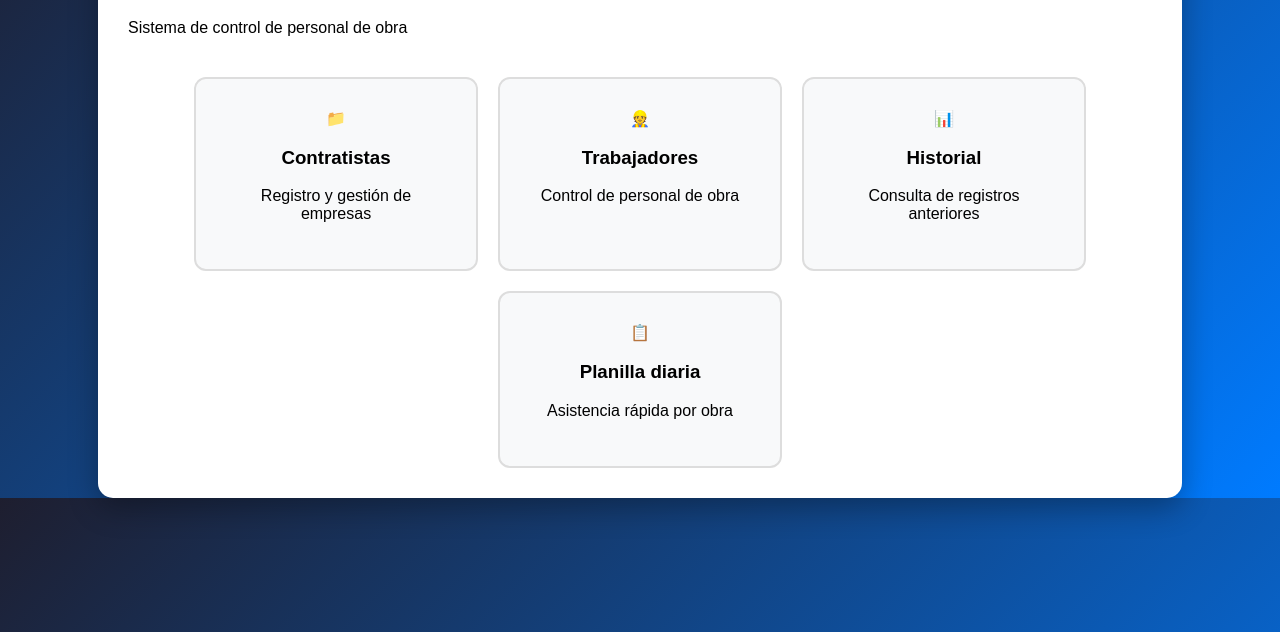
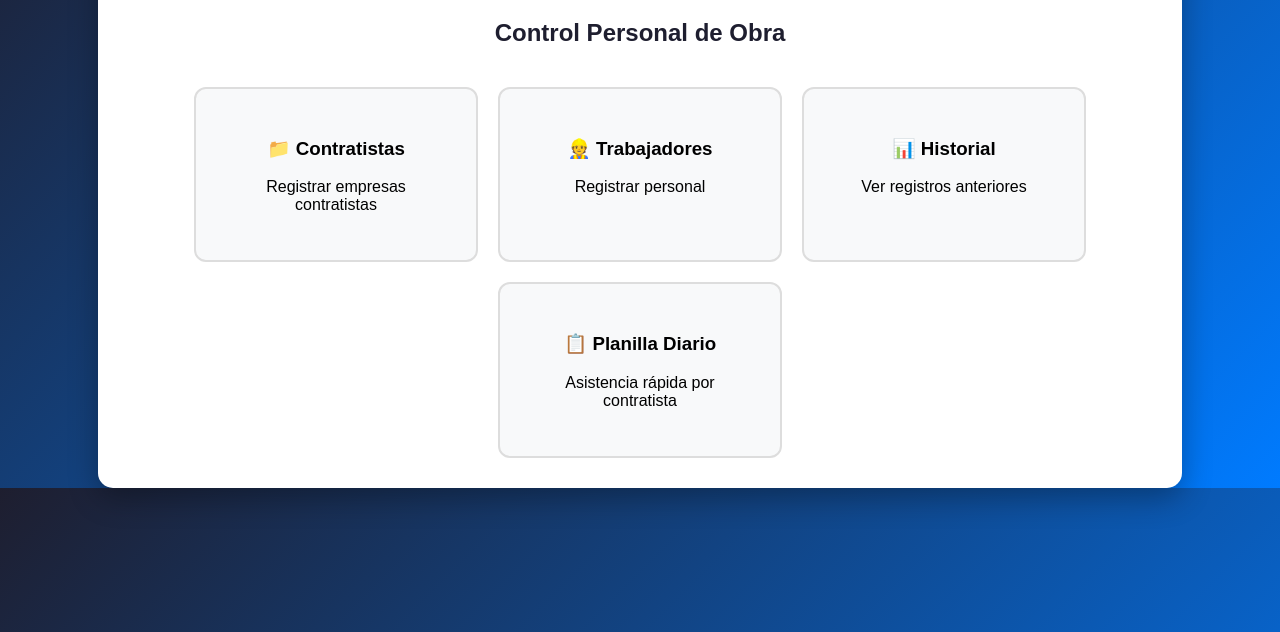
Before and after one commit to villo33/promotora-canoes, a website: page public/index.html in a window 1280 px wide. Shown: the part 168-800 px from the top of the page. Drawn offline with Linux system fonts and the light colour scheme.

Commit message:
index nuevo

```diff
--- a/public/index.html
+++ b/public/index.html
@@ -1,58 +1,70 @@
 <!DOCTYPE html>
 <html lang="es">
 <head>
+
 <meta charset="UTF-8">
-<meta name="viewport" content="width=device-width, initial-scale=1.0">
 <title>Promotora Canoes</title>
 <link rel="stylesheet" href="style.css">
+
 </head>
 
 <body>
 
 <div class="container">
 
-  <!-- ENCABEZADO -->
-  <header class="header">
-    <h1>🏗 Promotora Canoes</h1>
-    <p>Sistema de control de personal de obra</p>
-  </header>
+<h1>🏗 PROMOTORA CANOES</h1>
 
-  <!-- TARJETAS -->
-  <main class="menu">
+<h2>Control Personal de Obra</h2>
 
-    <section class="card" onclick="ir('contratistas.html')">
-      <div class="icon">📁</div>
-      <h3>Contratistas</h3>
-      <p>Registro y gestión de empresas</p>
-    </section>
+<div class="menu">
 
-    <section class="card" onclick="ir('trabajadores.html')">
-      <div class="icon">👷</div>
-      <h3>Trabajadores</h3>
-      <p>Control de personal de obra</p>
-    </section>
+<div class="card" onclick="ir('contratistas.html')">
+<h3>📁 Contratistas</h3>
+<p>Registrar empresas contratistas</p>
+</div>
 
-    <section class="card" onclick="ir('historial.html')">
-      <div class="icon">📊</div>
-      <h3>Historial</h3>
-      <p>Consulta de registros anteriores</p>
-    </section>
+<div class="card" onclick="ir('trabajadores.html')">
+<h3>👷 Trabajadores</h3>
+<p>Registrar personal</p>
+</div>
 
-    <section class="card" onclick="ir('planilla.html')">
-      <div class="icon">📋</div>
-      <h3>Planilla diaria</h3>
-      <p>Asistencia rápida por obra</p>
-    </section>
+<div class="card" onclick="ir('historial.html')">
+<h3>📊 Historial</h3>
+<p>Ver registros anteriores</p>
+</div>
 
-  </main>
+<div class="card" onclick="ir('planilla.html')">
+  <h3>📋 Planilla Diario</h3>
+  <p>Asistencia rápida por contratista</p>
+</div>
+
+</div>
 
 </div>
 
 <script>
+
 function ir(pagina){
   window.location.href = pagina;
 }
+
 </script>
 
 </body>
 </html>
+
+
+</div>
+
+</div>
+
+<script>
+
+function ir(pagina){
+  window.location.href = pagina;
+}
+
+</script>
+
+</body>
+</html>
```
